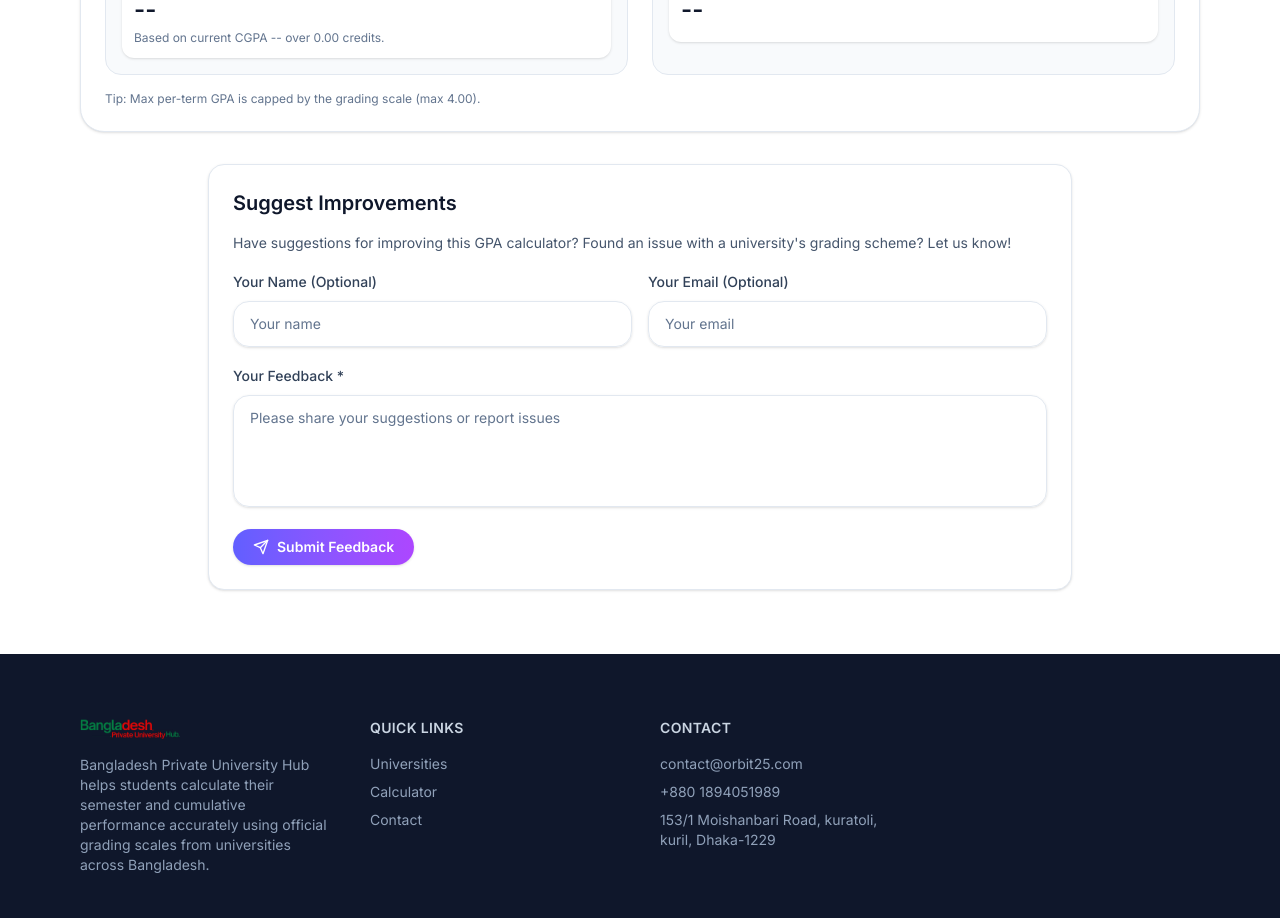
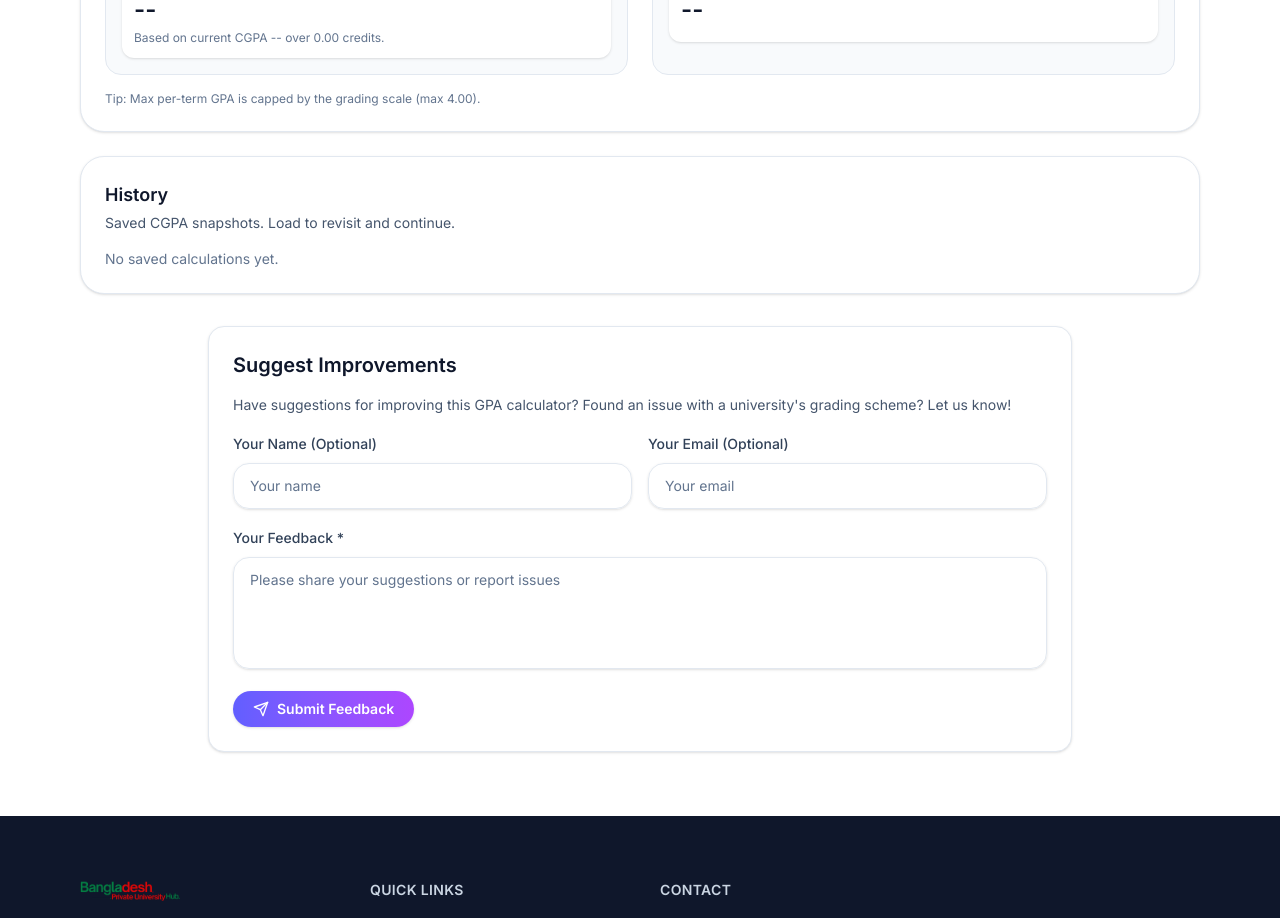
Before and after one commit to sbswiredops/cgpa, a Next.js app: page /calculator in a window 1280 px wide. Shown: the part 2880-3798 px from the top of the page. Built offline with nearby package versions, Linux system fonts and the light colour scheme.

Commit message:
Add HistoryPanel UI section with load handler
cgen-185135324f614b30a122e4a6e5338571

```diff
--- a/src/app/calculator/page.tsx
+++ b/src/app/calculator/page.tsx
@@ -254,6 +254,21 @@ export default function CalculatorPage() {
             baseCredits={totalCredits}
           />
         </section>
+
+        <section className="mx-auto max-w-6xl px-4 pt-6">
+          <HistoryPanel
+            universities={universities}
+            onLoadSnapshot={(rec: HistoryRecord) => {
+              const selected = universities.find((u) => u.id === rec.universityId);
+              if (selected) setSelectedUniversityId(selected.id);
+              try {
+                const p = rec.payload?.form;
+                if (p) reset(p);
+              } catch {}
+              setSaveMessage(`Loaded snapshot from ${new Date(rec.savedAt).toLocaleString()}.`);
+            }}
+          />
+        </section>
         {/* Suggest Improvements feedback card */}
         <section className="mx-auto max-w-4xl px-4 pt-8">
           <div className="rounded-2xl border border-slate-200 bg-white p-6 shadow-sm">
```
